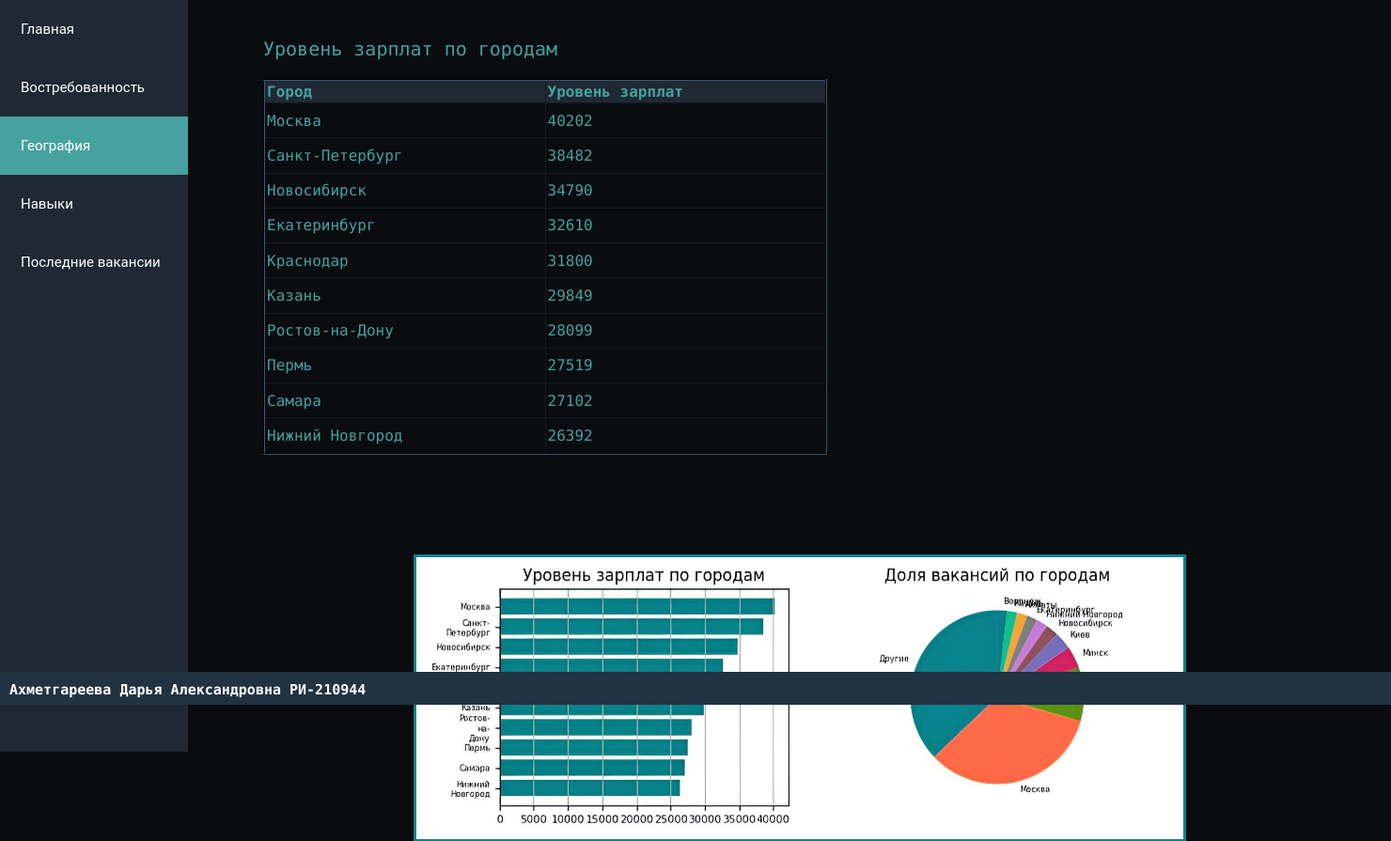
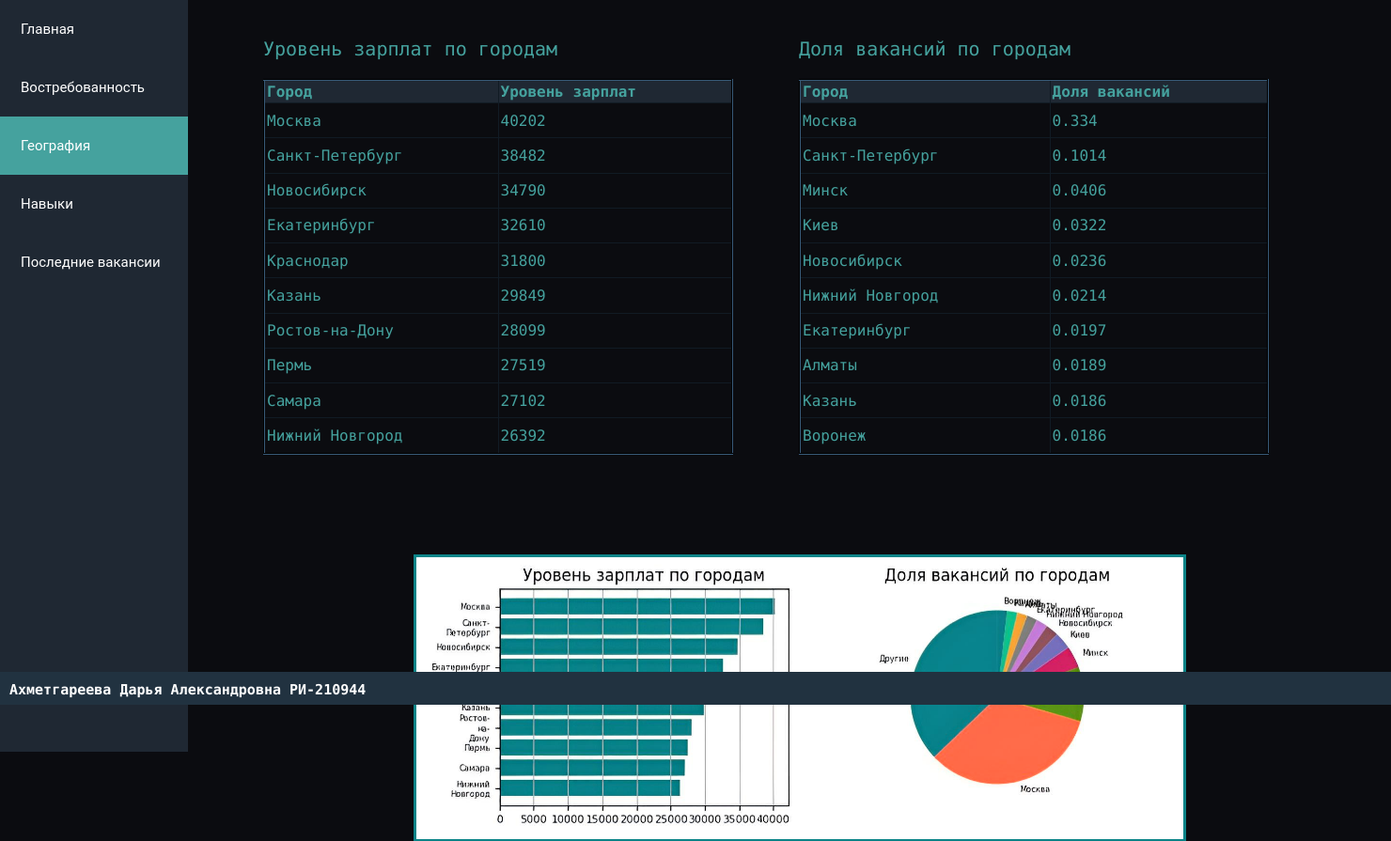
Before and after one commit to DariInel/DjangoEducationalProject, a Django app: page /geography/ in a window 1480 px wide; the page is wider, and only the part inside the window is pictured. Shown: the part 50-945 px from the top of that part at 94% size. Run offline with Django 4.2, Linux system fonts and the light colour scheme; data comes from the database, SQL or seed files in the repository; both versions use the stored data as it was after the commit.

Commit message:
Made the page "Geography"

```diff
--- a/djangoEducationalProject/urls.py
+++ b/djangoEducationalProject/urls.py
@@ -23,7 +23,7 @@ urlpatterns = [
     path('', index_page),
     path('demand/', views.get_table_fullstack),
     path('demand/', demand_page),
-    path('geography/', views.get_salary_level),
+    path('geography/', views.get_salary),
     path('geography/', geography_page),
     path('skills/', skills_page),
     path('latest_vacancies/', latest_vacancies_page),
--- a/extra_app/models.py
+++ b/extra_app/models.py
@@ -27,3 +27,15 @@ class SalaryLevel(models.Model):
     class Meta:
         verbose_name = 'Статистика по уровню зарплат'
         verbose_name_plural = 'Статистика по уровню зарплат'
+
+
+class SalaryPart(models.Model):
+    city = models.CharField('Город', max_length=15)
+    part_salary = models.CharField('Уровень зарплат', max_length=8)
+
+    def str(self):
+        return str(self.city)
+
+    class Meta:
+        verbose_name = 'Статистика по доле вакансий'
+        verbose_name_plural = 'Статистика по доле вакансий'
--- a/extra_app/static/css/style_geography.css
+++ b/extra_app/static/css/style_geography.css
@@ -26,9 +26,8 @@ table{
   z-index: 1;
   top: 70px;
   height: 400px;
-  width: 600px;
+  width: 500px;
   background-color: #0b0c10;
-  left: 280px;
   color: #45a29e;
   border-color: #111b24;
 }
@@ -101,7 +100,13 @@ footer{
 img {
 	filter: hue-rotate(-26deg);
 }
+.right_table{
+  left: 850px;
+}
 
+.left_table{
+  left: 280px;
+}
 .line {
   position: absolute;
   background-color: #0b0c10;
--- a/extra_app/views.py
+++ b/extra_app/views.py
@@ -1,7 +1,7 @@
 from django.shortcuts import render
 from django.views.generic.list import ListView
 
-from .models import DataFullstack, SalaryLevel
+from .models import DataFullstack, SalaryLevel, SalaryPart
 
 
 def index_page(request):
@@ -32,3 +32,20 @@ def get_table_fullstack(request):
 def get_salary_level(request):
     cities = SalaryLevel.objects.all()
     return render(request, "geography.html", {"cities": cities})
+
+
+def get_salary_part(request):
+    parts = SalaryPart.objects.all()
+    return render(request, "geography.html", {"parts": parts})
+
+
+def get_salary(request):
+    cities = SalaryLevel.objects.all()
+    parts = SalaryPart.objects.all()
+
+    response_data = {
+        "cities": cities,
+        "parts": parts,
+    }
+
+    return render(request, 'geography.html', response_data)
--- a/templates/geography.html
+++ b/templates/geography.html
@@ -19,13 +19,23 @@
             <a href="http://127.0.0.1:8000/skills/">Навыки</a>
             <a href="http://127.0.0.1:8000/latest_vacancies/">Последние вакансии</a>
         </div>
-        <table border="2" cellpadding="2px" align="left">
+        <table class = "left_table" border="2" cellpadding="2px" align="left">
         <caption>Уровень зарплат по городам</caption>
         <thead><th>Город</th><th>Уровень зарплат</th></thead>
         {% for i in cities %}
             <tr>
                 <td>{{ i.city }}</td>
                 <td>{{ i.level_salary }}</td>
+            </tr>
+        {% endfor %}
+        </table>
+        <table class = "right_table" border="2" cellpadding="2px" align="left">
+        <caption>Доля вакансий по городам</caption>
+        <thead><th>Город</th><th>Доля вакансий</th></thead>
+        {% for part in parts %}
+            <tr>
+                <td>{{ part.city }}</td>
+                <td>{{ part.part_salary }}</td>
             </tr>
         {% endfor %}
         </table>
```
Also changed, not shown: extra_app/admin.py (+14 -1 lines), db.sqlite3.
